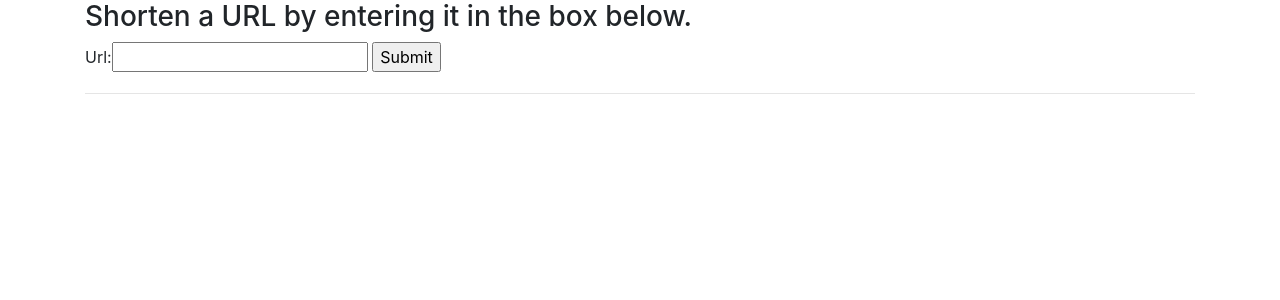
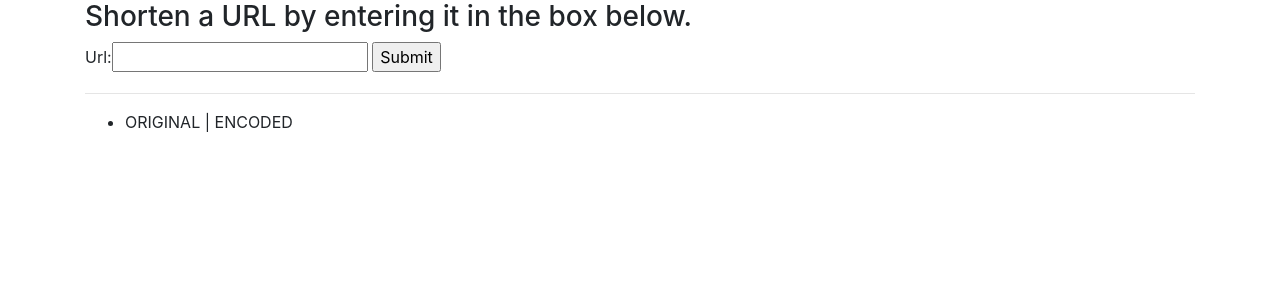
Before and after one commit to aaronmyatt/mv_shorl, a Django app: page /encode in a window 1280 px wide. Shown: the part 56-356 px from the top of the page. Run offline with Django 3.2, Linux system fonts and the light colour scheme; the visitor is signed in with stand-in values (Sample User, id 1); data that the repository does not hold is empty; style sheets or scripts are compiled from the project's sources; parts of the project's set-up code (start-up, migrations or seed data) failed here and were passed over; some libraries are stand-ins or nearby versions.

Commit message:
more informative template

```diff
--- a/short/templates/shorten.html
+++ b/short/templates/shorten.html
@@ -15,11 +15,13 @@
     </form>
     <hr>
 
-    {% for u in previous %}
-        <ul>
+    <ul>
+        <li> ORIGINAL | ENCODED </li>
+        {% for u in previous %}
             <li>{{ u.url }} | {{ u.encoded }}</li>
-        </ul>
-    {% endfor %}
+        {% endfor %}
+    </ul>
+
 
 
 {% endblock content %}
```
